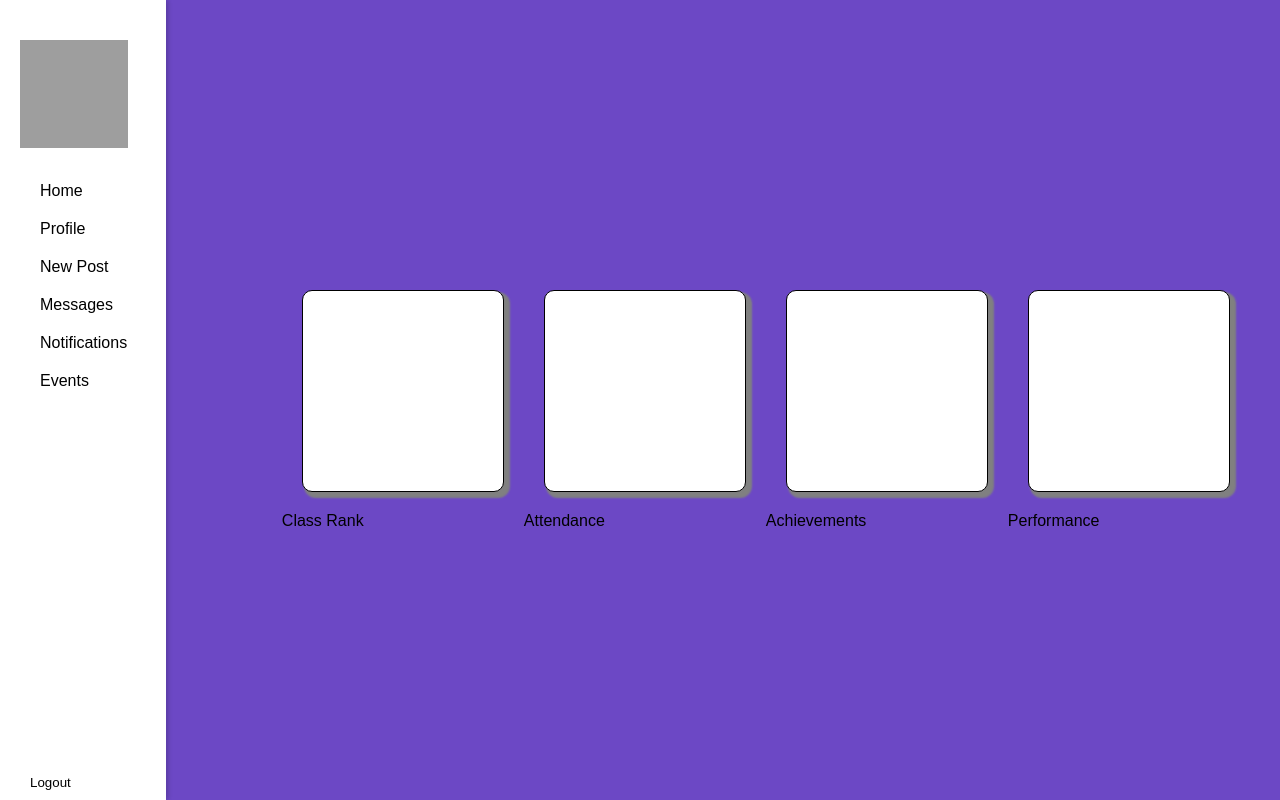
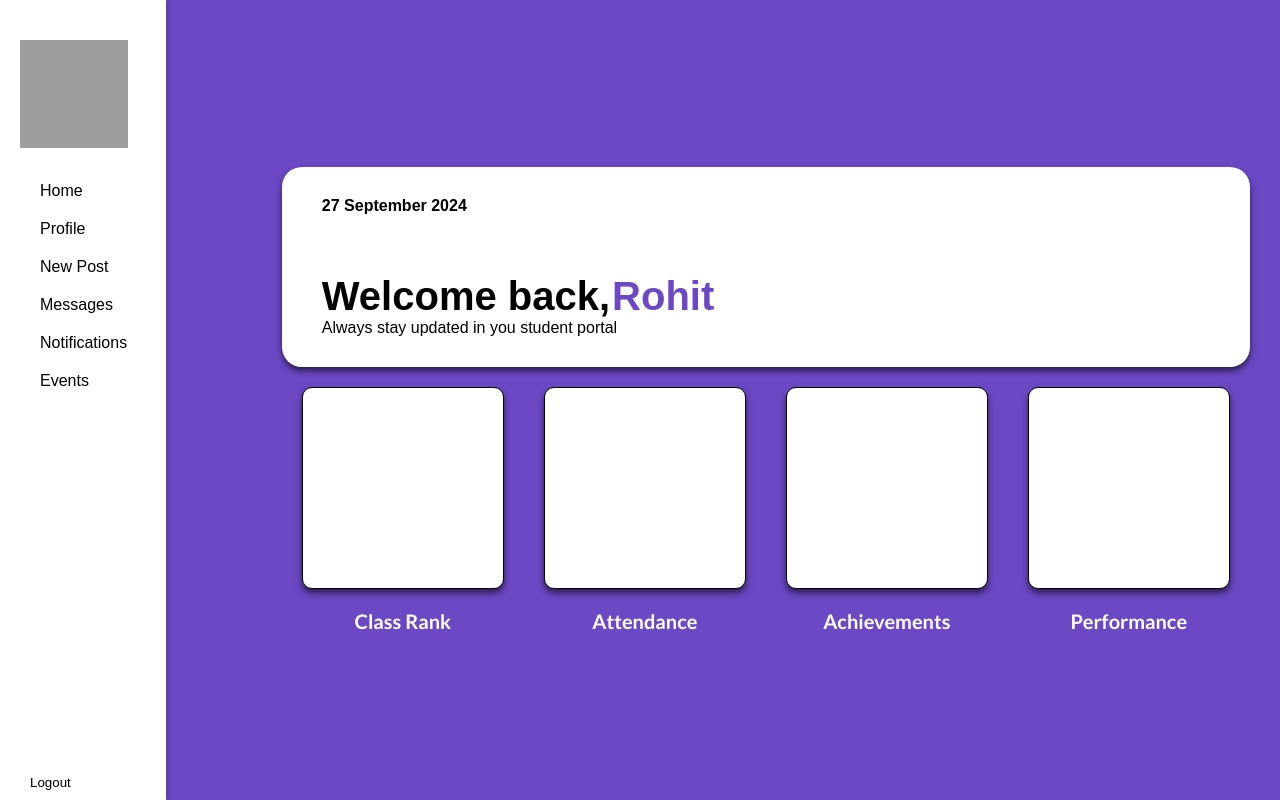
Before and after one commit to Ayush9535/SOC_Connect, a React (Vite) app in the folder Client/: page /studentdash in a window 1280 px wide. Built offline with nearby package versions, Linux system fonts and the light colour scheme; grey boxes are pictures that could not be loaded.

Commit message:
student dashboard

```diff
--- /dev/null
+++ b/Client/src/Components/Student_intro.jsx
@@ -0,0 +1,31 @@
+import React from "react";
+import "../Stylesheets/Student_info.css";
+
+const Student_intro = (props) => {
+  return (
+    <>
+      <div className="content">
+        <div className="left_side">
+          <div className="upper">
+            <div className="date">27 September 2024</div>
+          </div>
+          <div className="lower">
+            <div className="welcome_text">
+              Welcome back,<span className="student_name">Rohit</span>
+            </div>
+            <div className="welcome_motivation">
+              Always stay updated in you student portal
+            </div>
+          </div>
+        </div>
+        <div className="right_side">
+          <div className="animated_image">
+
+          </div>
+        </div>
+      </div>
+    </>
+  );
+};
+
+export default Student_intro;
--- a/Client/src/Pages/StudentDashboard.jsx
+++ b/Client/src/Pages/StudentDashboard.jsx
@@ -1,6 +1,8 @@
 import React from 'react'
 import StudentSideBar from '../Components/StudentSideBar'
 import Student_Data_View from '../Components/Student_Overview'
+import Student_intro from '../Components/Student_intro'
+
 
 function StudentDashboard() {
   return (
@@ -9,7 +11,8 @@ function StudentDashboard() {
         <StudentSideBar/>
       </div>
       <div className="student-cntr">
-        <Student_Data_View/>
+        <Student_intro/>
+        <Student_Data_View rank_of_student='1'/>
       </div>
     </div>
   )
--- /dev/null
+++ b/Client/src/Stylesheets/StudentDashbord.css
@@ -0,0 +1,4 @@
+body{
+    margin-left: 13%;
+
+}
--- a/Client/src/Stylesheets/Student_Overview.css
+++ b/Client/src/Stylesheets/Student_Overview.css
@@ -1,7 +1,11 @@
+
+@import url('https://fonts.googleapis.com/css2?family=Lato:ital,wght@0,100;0,300;0,400;0,700;0,900;1,100;1,300;1,400;1,700;1,900&display=swap');
 
 .overview{
     display: flex;
     margin-left: 13%;
+    font-family: 'lato';
+    font-size: 20px;
 
 }
 
@@ -11,8 +15,16 @@
     border:solid 0.2px black;
     margin: 20px;
     background-color: white;
-    box-shadow:4px 4px 2px 2px  grey;
-    border-radius: 10px;
-
+    box-shadow: 0 4px 6px 0 rgba(0, 0, 0, 0.6);
+        border-radius: 10px;
 
 }
+.rank ,.student_attendance,.student_achievements,.student_performance{
+    display: flex;
+    justify-content: center;
+    align-items: center;
+    color: white;
+
+    font-weight: 700;
+    flex-direction: column;
+}
--- /dev/null
+++ b/Client/src/Stylesheets/Student_info.css
@@ -0,0 +1,29 @@
+.content{
+    width: 100%;
+    height: 200px;
+    margin-left: 13%;
+    box-shadow: 0 4px 6px 0 rgba(0, 0, 0, 0.6);
+    background-color: white;
+    border-radius: 20px;
+    display: flex;
+
+
+}
+.left_side{
+    display: flex;
+    flex-direction: column;
+    margin-left: 40px;
+    justify-content: space-around;
+
+}
+.welcome_text{
+    font-weight: 700;
+    font-size: 40px ;
+}
+.student_name{
+    color:  #6c48c5;
+    margin: 0px 2px;
+}
+.date{
+    font-weight: 700;
+}
--- a/Client/src/main.jsx
+++ b/Client/src/main.jsx
@@ -1,7 +1,7 @@
 import { StrictMode } from 'react'
 import { createRoot } from 'react-dom/client'
 import App from './App.jsx'
-import './index.css'
+// import './index.css'
 import {BrowserRouter} from "react-router-dom"
 
 createRoot(document.getElementById('root')).render(
```
